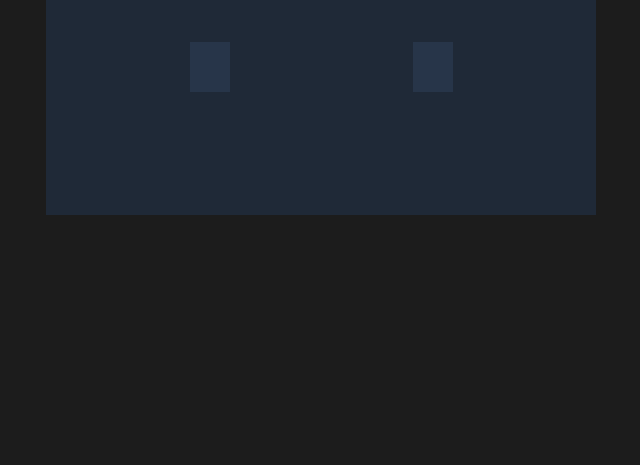
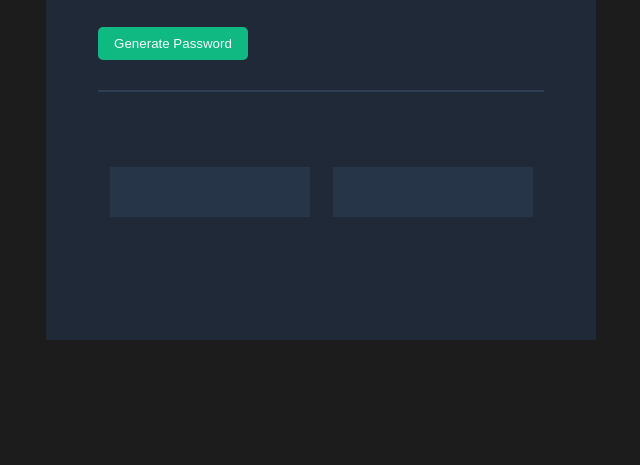
Before and after one commit to alextedtech/PasswordGenerator, a plain HTML site: page index.html in a window 1280 px wide. Shown: the part 335-800 px from the top of the page, without its empty margins (319-959 px from the left). Drawn offline with Linux system fonts and the light colour scheme.

Commit message:
updated flex to center box

```diff
--- a/styles.css
+++ b/styles.css
@@ -19,6 +19,7 @@ body{
 .content{
     display:flex;
     justify-content: center;
+    align-items: center;
     height: 100vh;
 }
 
@@ -62,6 +63,7 @@ body{
     display: inline-block;
     padding: 20px 20px;
     height: 50px;
+    width: 200px;
 
 }
 
```
